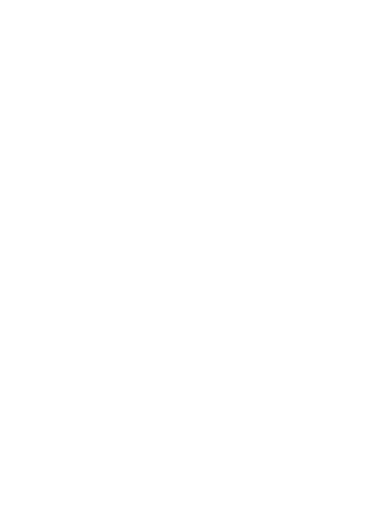
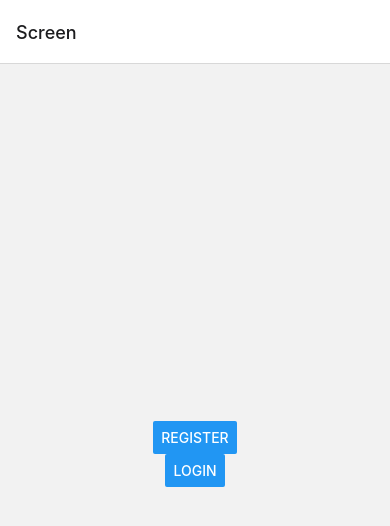
Before and after one commit to shafique17z/fccInstagram, a React Native app: screen / in a window 390 px wide. Shown: the top 526 px of the page. Built offline with nearby package versions, Linux system fonts and the light colour scheme.

Commit message:
Adding navigation to move between screens using React Navigation library

```diff
--- a/App.js
+++ b/App.js
@@ -2,12 +2,19 @@ import { StatusBar } from "expo-status-bar";
 import { StyleSheet, Text, View } from "react-native";
 import { NavigationContainer } from "@react-navigation/native";
 import { createNativeStackNavigator } from '@react-navigation/native-stack';
+import LandingScreen from "./app/components/auth/Landing";
 
 const Stack = createNativeStackNavigator();
 
 export default function App() {
   return (
+    //The whole app needs to be inside a navigation container which manages navigation b/w routes
     <NavigationContainer>
+      {/* Inside navigation container we will use Stack Navigation as I have previously done */}
+      <Stack.Navigator initialRouteName="Landing">
+        {/* This will be our initial or first screen in the Stack */}
+        <Stack.Screen name="Screen" component={LandingScreen}/>
+      </Stack.Navigator>
     </NavigationContainer>
   );
 }
--- a/app/components/auth/Landing.js
+++ b/app/components/auth/Landing.js
@@ -1,16 +1,27 @@
 import React from 'react';
-import { View, Text, StyleSheet } from 'react-native';
+import { View, Text, StyleSheet, Button } from 'react-native';
 
-function Landing(props) {
+function Landing({navigation}) {
   return (
     <View style={styles.container}>
-
+      <Button
+        title='Register'
+        onPress={() => navigation.navigate('Register')}
+        />
+      <Button
+        title='Login'
+        onPress={() => navigation.navigate('Login')}
+        />
     </View>
   );
 };
 
 const styles = StyleSheet.create({
-  container: {},
+  container: {
+    flex: 1,
+    justifyContent: 'center',
+    alignItems: 'center'
+  },
 });
 
 export default Landing;
--- a/package.json
+++ b/package.json
@@ -10,12 +10,13 @@
   },
   "dependencies": {
     "@react-navigation/native": "^6.1.4",
+    "@react-navigation/native-stack": "^6.9.10",
     "expo": "~47.0.12",
     "expo-status-bar": "~1.4.2",
     "react": "18.1.0",
     "react-native": "0.70.5",
-    "react-native-screens": "~3.18.0",
-    "react-native-safe-area-context": "4.4.1"
+    "react-native-safe-area-context": "4.4.1",
+    "react-native-screens": "~3.18.0"
   },
   "devDependencies": {
     "@babel/core": "^7.12.9"
```
Also changed, not shown: 1 other file (tests, documents, lock files or other folders).
